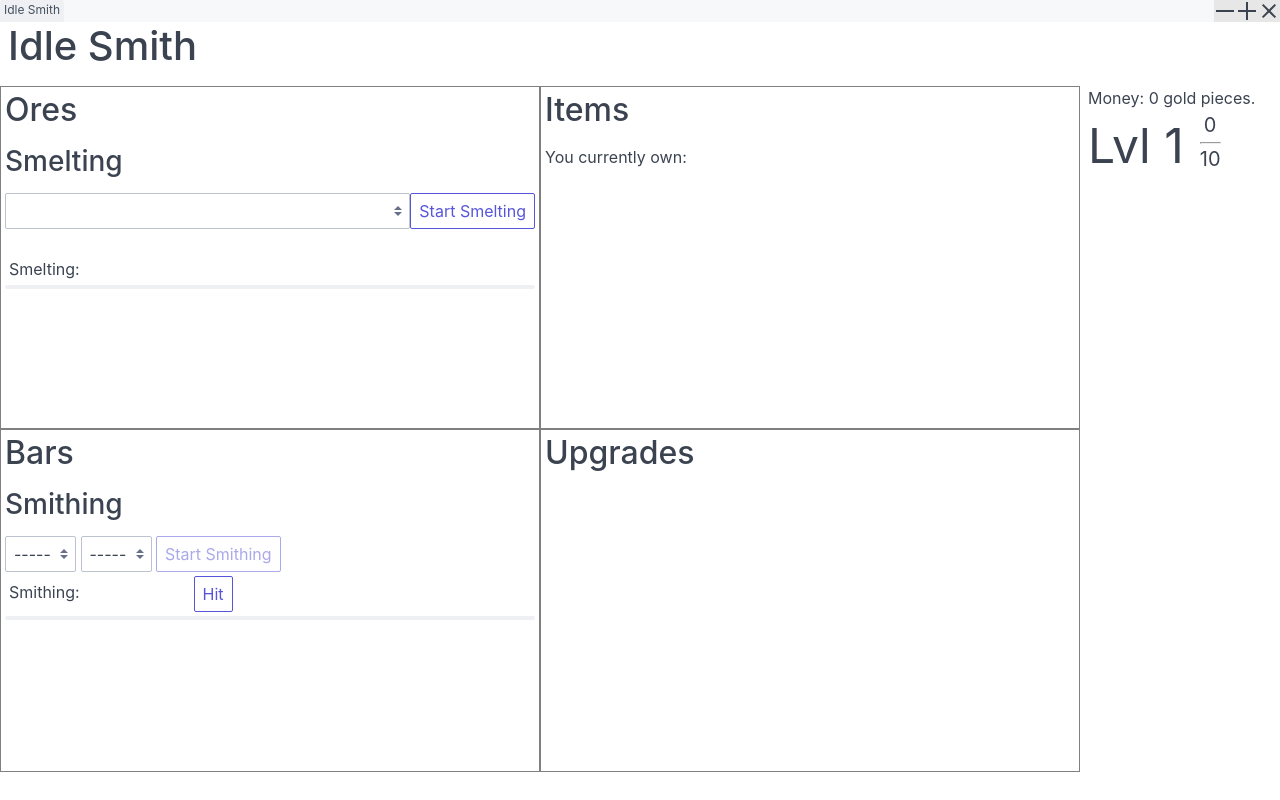
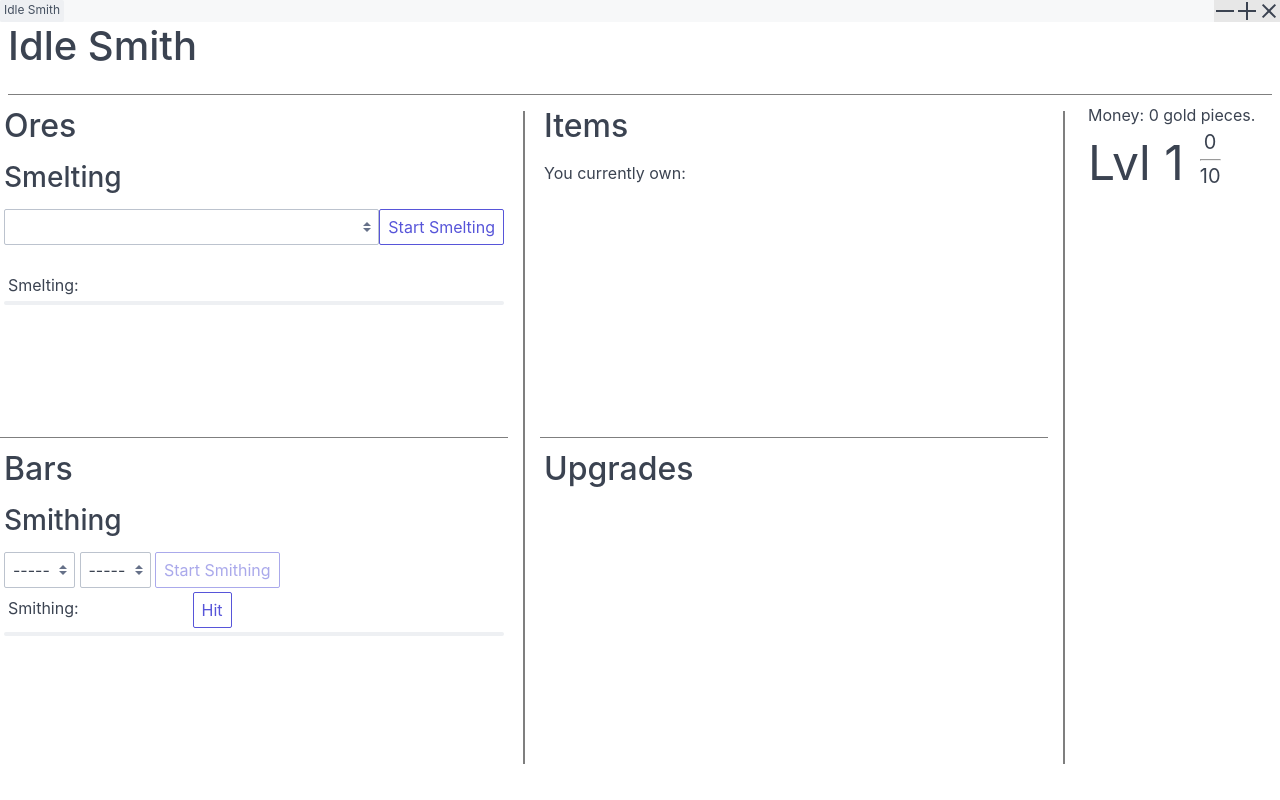
Before and after one commit to joshuanits/idle_smith, an Electron app: page html/index.html in a window 1280 px wide. Drawn offline with nearby package versions, Linux system fonts and the light colour scheme; no server answers.

Commit message:
Changed page to use dividers not borders

```diff
--- a/html/index.html
+++ b/html/index.html
@@ -28,6 +28,7 @@
       <div class="title-section">
         <h1>Idle Smith</h1>
       </div>
+      <div class="divider"></div>
       <div class="main-section">
         <div class="columns">
           <div class="column main-column">
@@ -50,6 +51,7 @@
                   </div>
                 </div>
             </div>
+            <div class="divider"></div>
             <div class="section">
                 <h2>Bars</h2>
                 <ul id="bars_list"></ul>
@@ -71,17 +73,20 @@
                 </div>
             </div>
           </div>
+          <div class="divider-vert"></div>
           <div class="column main-column">
             <div class="section">
               <h2>Items</h2>
               You currently own: <br/>
               <ul id="item_list"></ul>
             </div>
+            <div class="divider"></div>
             <div class="section">
               <h2>Upgrades</h2>
               <ul id="upgrades_list"></ul>
             </div>
           </div>
+          <div class="divider-vert"></div>
           <div class="column col-auto" style="min-width: 200px">
               Money: <span id="money">0</span> gold pieces. <br/>
               <div class="columns">
--- a/html/style.css
+++ b/html/style.css
@@ -57,7 +57,7 @@
     padding: 4px;
     flex: 1;
     overflow: auto;
-    border: 1px solid grey;
+    /*--border: 1px solid grey;*/
     margin: 0px;
 }
 
@@ -87,6 +87,11 @@ html, body {
     height:100%;
 }
 
-.column {
+.divider-vert::before {
+    border-left-color: #000000;
+}
 
+.divider {
+    border-top-color: #000000;
+    opacity: 0.5;
 }
```
